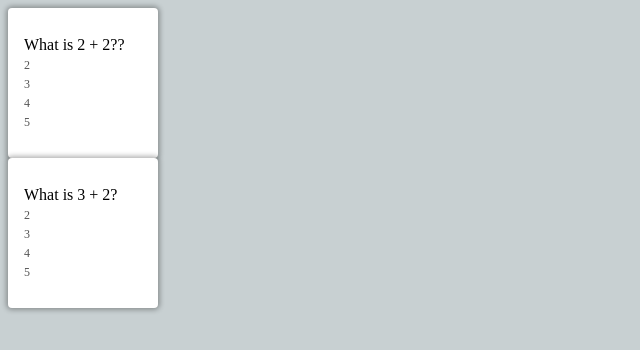
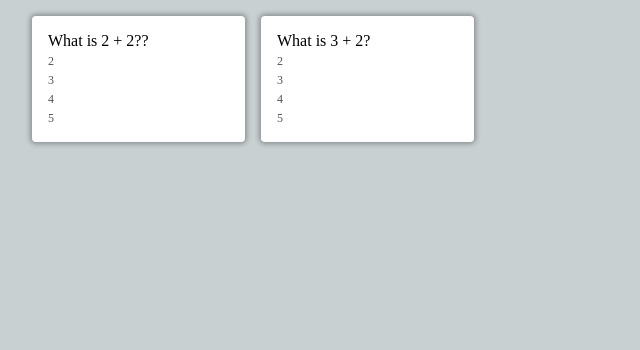
Before and after one commit to triciachow/react-flashcard, a React (Create React App) app: page / in a window 1280 px wide. Shown: the top 350 px of the page, without its empty margins (0-640 px from the left). Built offline with nearby package versions, Linux system fonts and the light colour scheme; no server answers.

Commit message:
Fix height of flashcards

```diff
--- a/src/App.js
+++ b/src/App.js
@@ -37,7 +37,9 @@
 
   return (
     <>
-      <FlashcardList flashcards={flashcards} />
+      <div className="container">
+        <FlashcardList flashcards={flashcards} />
+      </div>
     </>
   );
 }
--- a/src/Flashcard.js
+++ b/src/Flashcard.js
@@ -1,16 +1,40 @@
-import React, { useState } from "react";
+import React, { useState, useRef, useEffect } from "react";
 
 export default function Flashcard({ flashcard }) {
   const [flip, setFlip] = useState(false);
+  const [height, setHeight] = useState("initial");
+  const frontEl = useRef();
+  const backEl = useRef();
 
   const handleFlip = () => {
     setFlip(!flip);
   };
 
+  function setMaxHeight() {
+    const frontHeight = frontEl.current.getBoundingClientRect().height;
+    const backHeight = backEl.current.getBoundingClientRect().height;
+    setHeight(Math.max(frontHeight, backHeight, 100));
+  }
+
+  useEffect(setMaxHeight, [
+    flashcard.answer,
+    flashcard.question,
+    flashcard.options,
+  ]);
+
+  useEffect(() => {
+    window.addEventListener("resize", setMaxHeight);
+    return () => window.removeEventListener("resize", setMaxHeight);
+  }, []);
+
   return (
     <>
-      <div className={`card ${flip ? "flip" : " "}`} onClick={handleFlip}>
-        <div className="front">
+      <div
+        className={`card ${flip ? "flip" : " "}`}
+        onClick={handleFlip}
+        style={{ height: height }}
+      >
+        <div className="front" ref={frontEl}>
           {flashcard.question}
           <div className="flashcard-options">
             {flashcard.options.map((option, index) => {
@@ -22,7 +46,9 @@
             })}
           </div>
         </div>
-        <div className="back">{flashcard.answer}</div>
+        <div className="back" ref={backEl}>
+          {flashcard.answer}
+        </div>
       </div>
     </>
   );
--- a/src/app.css
+++ b/src/app.css
@@ -1,5 +1,18 @@
 body {
   background-color: #c8d0d2;
+  margin: 0;
+}
+
+.container {
+  max-width: 900px;
+  margin: 1rem 2rem;
+}
+
+.card-grid {
+  display: grid;
+  align-items: center;
+  grid-template-columns: repeat(auto-fill, minmax(200px, 1fr));
+  gap: 1rem;
 }
 
 .card {
@@ -10,8 +23,6 @@
   box-shadow: 0 0 5px 2px rgba(0, 0, 0, 0.3);
   background-color: #fff;
   transform-style: preserve-3d;
-  height: 150px;
-  width: 150px;
   transition: 150ms;
   cursor: pointer;
   transform: perspective(1000px) rotateY(var(--rotate-y, 0))
```
